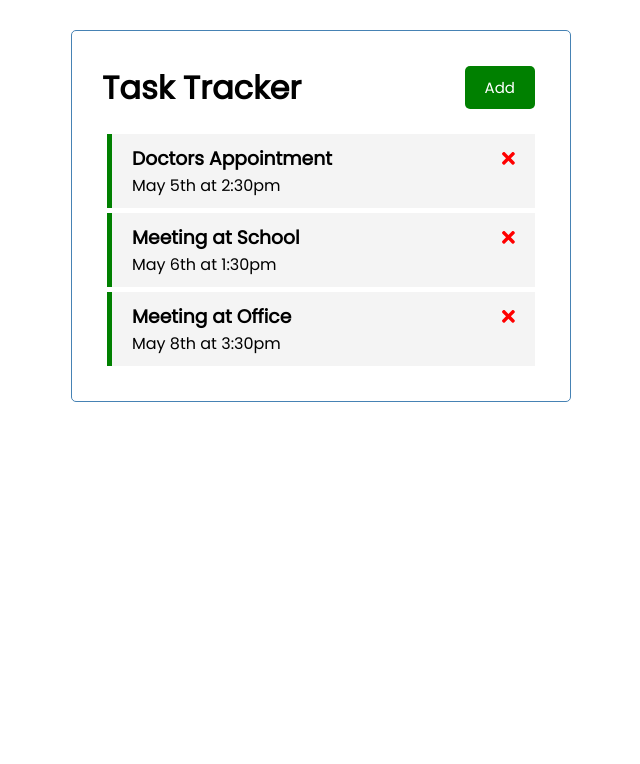
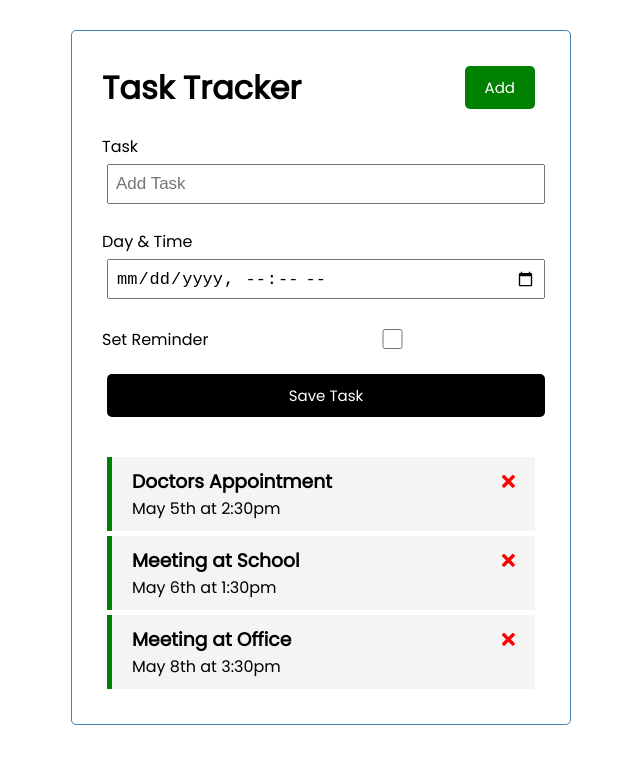
Before and after one commit to barunranjan/angular-task-manger, an Angular app: page / in a window 1280 px wide. Shown: the top 764 px of the page, without its empty margins (319-959 px from the left). Built offline with nearby package versions, Linux system fonts and the light colour scheme; data requests are answered from the project's data file.

Commit message:
added the form component

```diff
--- a/src/app/app.module.ts
+++ b/src/app/app.module.ts
@@ -7,7 +7,8 @@
 import { TasksComponent } from './components/tasks/tasks.component';
 import { TaskItemComponent } from './components/task-item/task-item.component';
 import { FontAwesomeModule } from '@fortawesome/angular-fontawesome';
-import {HttpClientModule} from "@angular/common/http"
+import {HttpClientModule} from "@angular/common/http";
+import { AddTaskComponent } from './components/add-task/add-task.component'
 
 @NgModule({
   declarations: [
@@ -15,7 +16,8 @@
     HeaderComponent,
     ButtonComponent,
     TasksComponent,
-    TaskItemComponent
+    TaskItemComponent,
+    AddTaskComponent
   ],
   imports: [
     BrowserModule,
--- /dev/null
+++ b/src/app/components/add-task/add-task.component.css
@@ -0,0 +1,3 @@
+.add-form {
+  margin-bottom: 40px;
+}
--- /dev/null
+++ b/src/app/components/add-task/add-task.component.html
@@ -0,0 +1,29 @@
+<form class="add-form">
+    <div class="form-control">
+      <label for="text">Task</label>
+      <input
+        type="text"
+        name="text"
+        id="text"
+        placeholder="Add Task"
+      />
+    </div>
+    <div class="form-control">
+      <label for="day">Day & Time</label>
+      <input
+        type="datetime-local"
+        name="day"
+        id="day"
+        placeholder="Add Day & Time"
+      />
+    </div>
+    <div class="form-control form-control-check">
+      <label for="reminder">Set Reminder</label>
+      <input
+        type="checkbox"
+        name="reminder"
+        id="reminder"
+      />
+    </div>
+    <input type="submit" value="Save Task" class="btn btn-block" />
+  </form>
--- /dev/null
+++ b/src/app/components/add-task/add-task.component.ts
@@ -0,0 +1,15 @@
+import { Component, OnInit } from '@angular/core';
+
+@Component({
+  selector: 'app-add-task',
+  templateUrl: './add-task.component.html',
+  styleUrls: ['./add-task.component.css']
+})
+export class AddTaskComponent implements OnInit {
+
+  constructor() { }
+
+  ngOnInit(): void {
+  }
+
+}
--- a/src/app/components/tasks/tasks.component.html
+++ b/src/app/components/tasks/tasks.component.html
@@ -1 +1,4 @@
-<app-task-item *ngFor="let task of tasks" [task]="task" (onDeleteTask)="deleteTask(task)" (onToggle)="toggleReminder(task)" ></app-task-item>
+<app-add-task></app-add-task>
+<app-task-item *ngFor="let task of tasks" [task]="task" (onDeleteTask)="deleteTask(task)"
+    (onToggle)="toggleReminder(task)">
+ </app-task-item>
```
Also changed, not shown: 1 other file (tests, documents, lock files or other folders).
